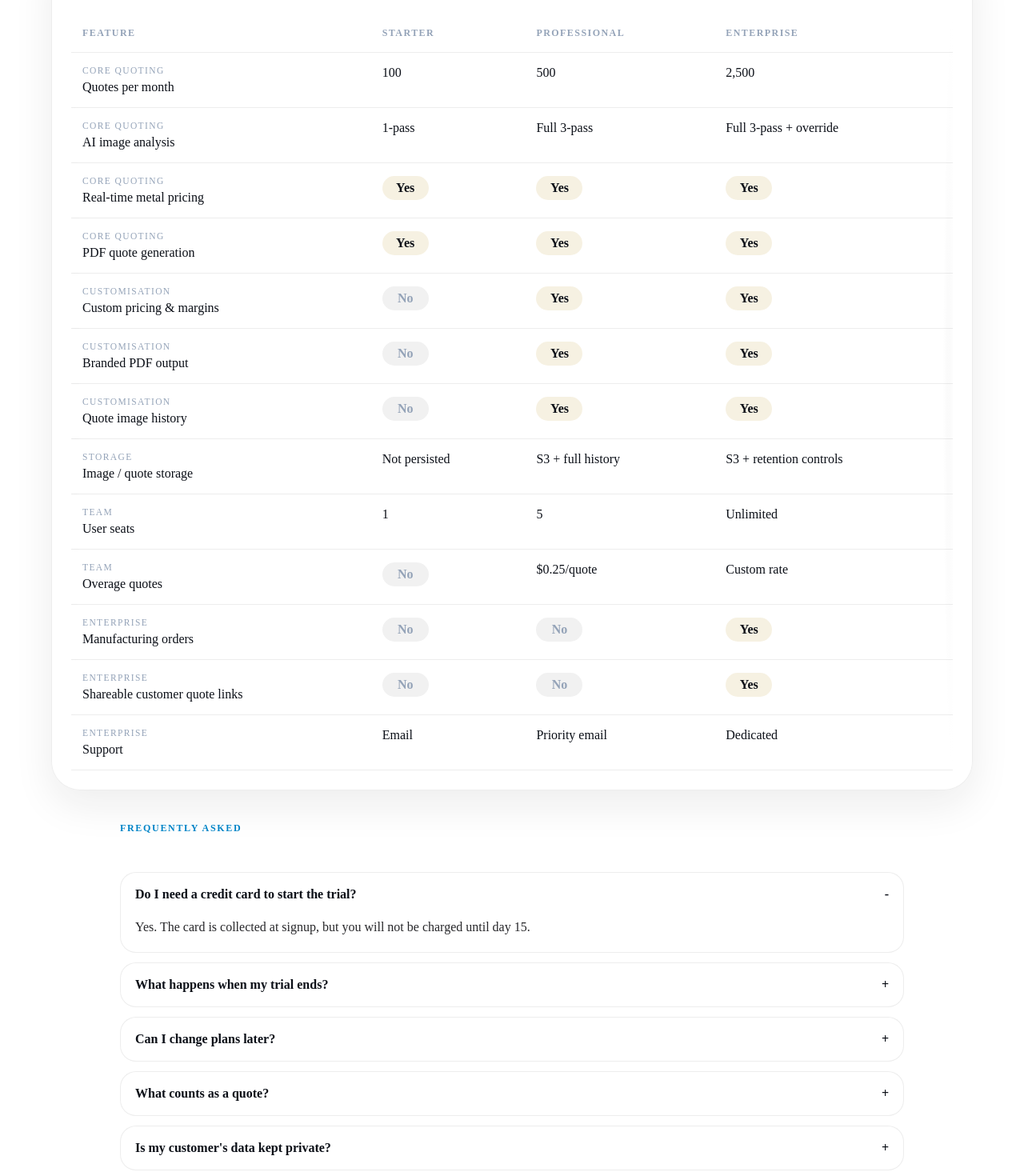
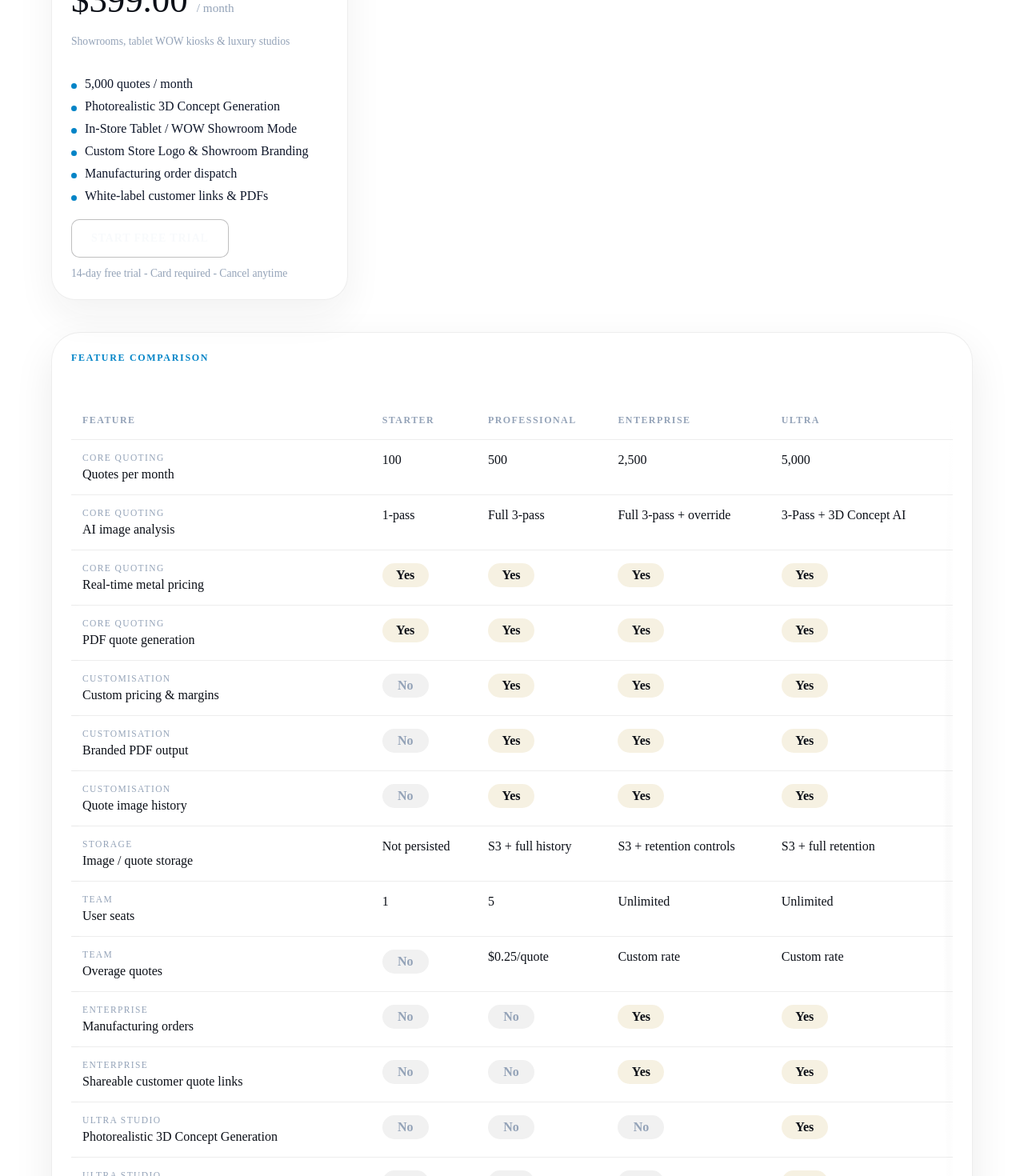
Before and after one commit to jaykpatel14/azzure-autoquote-demo, a Next.js app: page /pricing in a window 1280 px wide. Shown: the part 820-2290 px from the top of the page at 80% size. Built offline with nearby package versions, Linux system fonts and the light colour scheme.

Commit message:
feat(billing): create Ultra subscription plan with 3D concept AI generation, showroom mode, and custom store branding

```diff
--- a/app/(marketing)/pricing/page.tsx
+++ b/app/(marketing)/pricing/page.tsx
@@ -34,6 +34,23 @@
     cta: "Contact us",
     ctaHref: "mailto:sales@azzureautoquote.com",
     featured: false
+  },
+  ultra: {
+    name: "Ultra",
+    price: 399,
+    audience: "Showrooms, tablet WOW kiosks & luxury studios",
+    highlights: [
+      "5,000 quotes / month",
+      "Photorealistic 3D Concept Generation",
+      "In-Store Tablet / WOW Showroom Mode",
+      "Custom Store Logo & Showroom Branding",
+      "Manufacturing order dispatch",
+      "White-label customer links & PDFs"
+    ],
+    badge: "Flagship",
+    cta: "Start free trial",
+    ctaHref: "/signup?plan=ultra",
+    featured: false
   }
 } as const satisfies Record<
   PlanCode,
@@ -50,19 +67,22 @@
 >;
 
 const FEATURE_ROWS = [
-  { section: "Core quoting", feature: "Quotes per month", starter: "100", professional: "500", enterprise: "2,500" },
-  { section: "Core quoting", feature: "AI image analysis", starter: "1-pass", professional: "Full 3-pass", enterprise: "Full 3-pass + override" },
-  { section: "Core quoting", feature: "Real-time metal pricing", starter: true, professional: true, enterprise: true },
-  { section: "Core quoting", feature: "PDF quote generation", starter: true, professional: true, enterprise: true },
-  { section: "Customisation", feature: "Custom pricing & margins", starter: false, professional: true, enterprise: true },
-  { section: "Customisation", feature: "Branded PDF output", starter: false, professional: true, enterprise: true },
-  { section: "Customisation", feature: "Quote image history", starter: false, professional: true, enterprise: true },
-  { section: "Storage", feature: "Image / quote storage", starter: "Not persisted", professional: "S3 + full history", enterprise: "S3 + retention controls" },
-  { section: "Team", feature: "User seats", starter: "1", professional: "5", enterprise: "Unlimited" },
-  { section: "Team", feature: "Overage quotes", starter: false, professional: "$0.25/quote", enterprise: "Custom rate" },
-  { section: "Enterprise", feature: "Manufacturing orders", starter: false, professional: false, enterprise: true },
-  { section: "Enterprise", feature: "Shareable customer quote links", starter: false, professional: false, enterprise: true },
-  { section: "Enterprise", feature: "Support", starter: "Email", professional: "Priority email", enterprise: "Dedicated" }
+  { section: "Core quoting", feature: "Quotes per month", starter: "100", professional: "500", enterprise: "2,500", ultra: "5,000" },
+  { section: "Core quoting", feature: "AI image analysis", starter: "1-pass", professional: "Full 3-pass", enterprise: "Full 3-pass + override", ultra: "3-Pass + 3D Concept AI" },
+  { section: "Core quoting", feature: "Real-time metal pricing", starter: true, professional: true, enterprise: true, ultra: true },
+  { section: "Core quoting", feature: "PDF quote generation", starter: true, professional: true, enterprise: true, ultra: true },
+  { section: "Customisation", feature: "Custom pricing & margins", starter: false, professional: true, enterprise: true, ultra: true },
+  { section: "Customisation", feature: "Branded PDF output", starter: false, professional: true, enterprise: true, ultra: true },
+  { section: "Customisation", feature: "Quote image history", starter: false, professional: true, enterprise: true, ultra: true },
+  { section: "Storage", feature: "Image / quote storage", starter: "Not persisted", professional: "S3 + full history", enterprise: "S3 + retention controls", ultra: "S3 + full retention" },
+  { section: "Team", feature: "User seats", starter: "1", professional: "5", enterprise: "Unlimited", ultra: "Unlimited" },
+  { section: "Team", feature: "Overage quotes", starter: false, professional: "$0.25/quote", enterprise: "Custom rate", ultra: "Custom rate" },
+  { section: "Enterprise", feature: "Manufacturing orders", starter: false, professional: false, enterprise: true, ultra: true },
+  { section: "Enterprise", feature: "Shareable customer quote links", starter: false, professional: false, enterprise: true, ultra: true },
+  { section: "Ultra Studio", feature: "Photorealistic 3D Concept Generation", starter: false, professional: false, enterprise: false, ultra: true },
+  { section: "Ultra Studio", feature: "In-Store Tablet / WOW Showroom Mode", starter: false, professional: false, enterprise: false, ultra: true },
+  { section: "Ultra Studio", feature: "Store Logo & Showroom Branding", starter: false, professional: false, enterprise: false, ultra: true },
+  { section: "Enterprise", feature: "Support", starter: "Email", professional: "Priority email", enterprise: "Dedicated", ultra: "24/7 Dedicated Concierge" }
 ] as const;
 
 const FAQ_ITEMS = [
@@ -80,7 +100,7 @@
   },
   {
     question: "What counts as a quote?",
-    answer: "Each photo analysis plus price generation counts as one quote."
+    answer: "Each photo analysis or text concept synthesis plus price generation counts as one quote."
   },
   {
     question: "Is my customer's data kept private?",
@@ -88,7 +108,7 @@
   },
   {
     question: "How do manufacturing orders work?",
-    answer: "Enterprise customers can submit a finalized quote directly to Azzure for manufacturing."
+    answer: "Enterprise and Ultra customers can submit a finalized quote directly to Azzure for manufacturing."
   }
 ] as const;
 
@@ -110,13 +130,13 @@
 }
 
 export default function PricingPage() {
-  const [openFaq, setOpenFaq] = useState<number | null>(0);
+  const [openFaq, setOpenFaq] = useState<number | null>(null);
 
   return (
     <main className="pricingShell">
       <section className="pricingHero">
-        <p className="eyebrow">AI-powered jewelry quoting</p>
-        <h1 className="pricingTitle">Quote any piece. In seconds.</h1>
+        <p className="eyebrow">Plans &amp; pricing</p>
+        <h1 className="pricingTitle">Simple pricing that scales with your quoting volume</h1>
         <p className="pricingLead">
           Start with the plan that matches your shop today, compare features side by side, and move into
           checkout only when you are ready to collect a card.
@@ -140,7 +160,7 @@
               </div>
 
               <ul className="pricingFeatureList" aria-label={`${plan.name} features`}>
-                {plan.highlights.map((feature) => <li key={feature}>{feature}</li>)}
+                {plan.highlights.map((feature: string) => <li key={feature}>{feature}</li>)}
               </ul>
 
               {plan.ctaHref.startsWith("mailto:") ? (
@@ -177,6 +197,7 @@
                 <th>Starter</th>
                 <th>Professional</th>
                 <th>Enterprise</th>
+                <th>Ultra</th>
               </tr>
             </thead>
             <tbody>
@@ -194,6 +215,9 @@
                   </td>
                   <td>
                     <FeatureCell value={row.enterprise} />
+                  </td>
+                  <td>
+                    <FeatureCell value={row.ultra} />
                   </td>
                 </tr>
               ))}
--- a/app/(marketing)/signup/page.tsx
+++ b/app/(marketing)/signup/page.tsx
@@ -11,7 +11,7 @@
   name: z.string().trim().min(1, "Please enter your name."),
   email: z.string().email("Please enter a valid email address."),
   password: z.string().min(8, "Password must be at least 8 characters."),
-  planCode: z.enum(["starter", "professional", "enterprise"])
+  planCode: z.enum(["starter", "professional", "enterprise", "ultra"])
 });
 
 type SignupForm = z.infer<typeof signupSchema>;
--- a/app/globals.css
+++ b/app/globals.css
@@ -1473,6 +1473,26 @@
   border-radius: var(--radius-xl);
 }
 
+.showroomBrandWrap {
+  display: flex;
+  align-items: center;
+  gap: var(--space-4);
+}
+
+.showroomBrandLogo {
+  max-height: 36px;
+  max-width: 140px;
+  object-fit: contain;
+  border-radius: var(--radius-sm);
+}
+
+.showroomBrandName {
+  font-family: var(--font-display);
+  font-size: var(--text-base);
+  font-weight: 700;
+  color: #ffffff;
+}
+
 .consultationPill {
   display: inline-flex;
   align-items: center;
--- a/app/quotes/new/page.tsx
+++ b/app/quotes/new/page.tsx
@@ -83,6 +83,8 @@
     >
       <QuoteCalculator
         canEdit={canEdit}
+        companyName={context.company.name}
+        companyLogoUrl={context.company.logoUrl}
         pricingTier={context.company.pricingTier ?? "TIER_2"}
         customerMarginPct={context.company.customerMarginPct ?? 0}
         cadCost={(await getSettingValue("cad_cost_per_quote")) ?? 0}
--- a/lib/plan-bootstrap.ts
+++ b/lib/plan-bootstrap.ts
@@ -7,6 +7,7 @@
   starter: Plan;
   professional: Plan;
   enterprise: Plan;
+  ultra: Plan;
 };
 
 export async function ensureBasePlans(client: PlanClient): Promise<BasePlans> {
@@ -29,6 +30,7 @@
   return {
     starter: plans[0],
     professional: plans[1],
-    enterprise: plans[2]
+    enterprise: plans[2],
+    ultra: plans[3]
   };
 }
--- a/src/components/ui/PlanGate.tsx
+++ b/src/components/ui/PlanGate.tsx
@@ -7,7 +7,10 @@
   canShareQuoteLink: { eyebrow: "Enterprise sharing", title: "Present quotes with a private customer link", description: "Enterprise creates a secure, branded page your customer can review from any device.", cta: "Upgrade to Enterprise" },
   canPlaceManufacturingOrder: { eyebrow: "Enterprise manufacturing", title: "Send approved quotes to manufacturing", description: "Enterprise connects finalized quotes to Azzure's manufacturing workflow.", cta: "Upgrade to Enterprise" },
   canViewQuoteHistory: { eyebrow: "Professional quote history", title: "Keep every quote and image together", description: "Professional securely stores quote images and gives your team access to complete history.", cta: "Upgrade to Professional" },
-  canUseCustomPricingProfile: { eyebrow: "Professional pricing", title: "Use pricing tailored to your business", description: "Professional lets your company use a custom pricing profile across every quote.", cta: "Upgrade to Professional" }
+  canUseCustomPricingProfile: { eyebrow: "Professional pricing", title: "Use pricing tailored to your business", description: "Professional lets your company use a custom pricing profile across every quote.", cta: "Upgrade to Professional" },
+  canGenerateAIImages: { eyebrow: "Ultra AI rendering", title: "Photorealistic 3D Concept Generation", description: "Ultra generates studio-grade 3D visual jewelry renders and extracts specs from customer descriptions.", cta: "Upgrade to Ultra" },
+  canUseShowroomMode: { eyebrow: "Ultra showroom consultation", title: "In-Store WOW Showroom Kiosk", description: "Ultra unlocks a full-screen, touch-optimized consultation experience for walk-in customers.", cta: "Upgrade to Ultra" },
+  canCustomizeShowroomBranding: { eyebrow: "Ultra showroom branding", title: "Store logo & custom showroom branding", description: "Ultra lets you add your custom logo and branding assets across all tablet consultations and client pages.", cta: "Upgrade to Ultra" }
 };
 
 export async function PlanGate({
--- a/src/stripe/plans.ts
+++ b/src/stripe/plans.ts
@@ -2,9 +2,10 @@
 import { prisma } from "@/lib/prisma";
 
 export const PLAN_FEATURES = {
-  plan_starter: { quotesPerMonth: 100, aiPasses: 1, canCreateQuotes: true, canDownloadPDF: true, canViewQuoteHistory: false, canShareQuoteLink: false, canUseCustomPricingProfile: false, pdfBranding: "azzure_watermark", canPlaceManufacturingOrder: false, maxSeats: 1, overageEnabled: false, s3ImagePersistence: false },
-  plan_professional: { quotesPerMonth: 500, aiPasses: 3, canCreateQuotes: true, canDownloadPDF: true, canViewQuoteHistory: true, canShareQuoteLink: false, canUseCustomPricingProfile: true, pdfBranding: "custom_logo", canPlaceManufacturingOrder: false, maxSeats: 5, overageEnabled: true, s3ImagePersistence: true },
-  plan_enterprise: { quotesPerMonth: 2500, aiPasses: 3, canCreateQuotes: true, canDownloadPDF: true, canViewQuoteHistory: true, canShareQuoteLink: true, canUseCustomPricingProfile: true, pdfBranding: "white_label", canPlaceManufacturingOrder: true, maxSeats: Number.POSITIVE_INFINITY, overageEnabled: true, s3ImagePersistence: true }
+  plan_starter: { quotesPerMonth: 100, aiPasses: 1, canCreateQuotes: true, canDownloadPDF: true, canViewQuoteHistory: false, canShareQuoteLink: false, canUseCustomPricingProfile: false, pdfBranding: "azzure_watermark", canPlaceManufacturingOrder: false, maxSeats: 1, overageEnabled: false, s3ImagePersistence: false, canGenerateAIImages: false, canUseShowroomMode: false, canCustomizeShowroomBranding: false },
+  plan_professional: { quotesPerMonth: 500, aiPasses: 3, canCreateQuotes: true, canDownloadPDF: true, canViewQuoteHistory: true, canShareQuoteLink: false, canUseCustomPricingProfile: true, pdfBranding: "custom_logo", canPlaceManufacturingOrder: false, maxSeats: 5, overageEnabled: true, s3ImagePersistence: true, canGenerateAIImages: false, canUseShowroomMode: false, canCustomizeShowroomBranding: false },
+  plan_enterprise: { quotesPerMonth: 2500, aiPasses: 3, canCreateQuotes: true, canDownloadPDF: true, canViewQuoteHistory: true, canShareQuoteLink: true, canUseCustomPricingProfile: true, pdfBranding: "white_label", canPlaceManufacturingOrder: true, maxSeats: Number.POSITIVE_INFINITY, overageEnabled: true, s3ImagePersistence: true, canGenerateAIImages: true, canUseShowroomMode: false, canCustomizeShowroomBranding: false },
+  plan_ultra: { quotesPerMonth: 5000, aiPasses: 3, canCreateQuotes: true, canDownloadPDF: true, canViewQuoteHistory: true, canShareQuoteLink: true, canUseCustomPricingProfile: true, pdfBranding: "white_label", canPlaceManufacturingOrder: true, maxSeats: Number.POSITIVE_INFINITY, overageEnabled: true, s3ImagePersistence: true, canGenerateAIImages: true, canUseShowroomMode: true, canCustomizeShowroomBranding: true }
 } as const;
 
 export type PlanId = keyof typeof PLAN_FEATURES;
@@ -45,15 +46,16 @@
   if (!allowed) throw new PlanError(feature);
 }
 
-export const PLAN_STRIPE_PRICE_IDS = { starter: process.env.STRIPE_STARTER_PRICE_ID || null, professional: process.env.STRIPE_PROFESSIONAL_PRICE_ID || null, enterprise: process.env.STRIPE_ENTERPRISE_PRICE_ID || null } as const;
+export const PLAN_STRIPE_PRICE_IDS = { starter: process.env.STRIPE_STARTER_PRICE_ID || null, professional: process.env.STRIPE_PROFESSIONAL_PRICE_ID || null, enterprise: process.env.STRIPE_ENTERPRISE_PRICE_ID || null, ultra: process.env.STRIPE_ULTRA_PRICE_ID || null } as const;
 export const TRIAL_DAYS = 14;
 export const DEFAULT_TRIAL_QUOTE_CAP = 25;
 export const BASE_PLAN_DEFINITIONS = [
   { id: "plan_starter", code: "starter", name: "Starter", monthlyPriceCents: 4900, monthlyLimit: 100, isConfigurable: false },
   { id: "plan_professional", code: "professional", name: "Professional", monthlyPriceCents: 9900, monthlyLimit: 500, isConfigurable: false },
-  { id: "plan_enterprise", code: "enterprise", name: "Enterprise", monthlyPriceCents: 19900, monthlyLimit: 2500, isConfigurable: true }
+  { id: "plan_enterprise", code: "enterprise", name: "Enterprise", monthlyPriceCents: 19900, monthlyLimit: 2500, isConfigurable: true },
+  { id: "plan_ultra", code: "ultra", name: "Ultra", monthlyPriceCents: 39900, monthlyLimit: 5000, isConfigurable: true }
 ] as const;
-export const PLAN_CODES = ["starter", "professional", "enterprise"] as const;
+export const PLAN_CODES = ["starter", "professional", "enterprise", "ultra"] as const;
 export type PlanCode = (typeof PLAN_CODES)[number];
 export function isPlanCode(value: string): value is PlanCode { return (PLAN_CODES as readonly string[]).includes(value); }
 export function getPlanRank(code: string) { return PLAN_CODES.indexOf(code as PlanCode); }
```
Also changed, not shown: app/settings/branding/page.tsx (+5 -3 lines), components/QuoteCalculator.tsx (+21 -10 lines), 2 other files (tests, documents, lock files or other folders).
